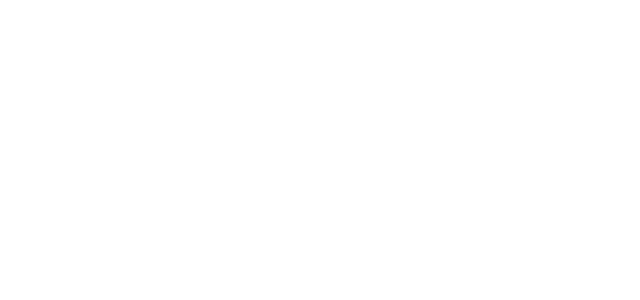
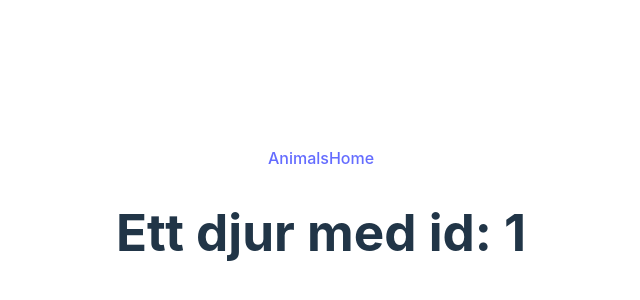
Before and after one commit to amandavalencia/react-the-zoo-amandavalencia, a React (Vite) app: page /Animal/1 in a window 1280 px wide. Shown: the part 180-480 px from the top of the page, without its empty margins (319-959 px from the left). Built offline with nearby package versions, Linux system fonts and the light colour scheme.

Commit message:
added fetch functionality

```diff
--- a/package.json
+++ b/package.json
@@ -11,7 +11,8 @@
   },
   "dependencies": {
     "react": "^18.2.0",
-    "react-dom": "^18.2.0"
+    "react-dom": "^18.2.0",
+    "react-router-dom": "^6.23.1"
   },
   "devDependencies": {
     "@types/react": "^18.2.15",
--- a/src/App.tsx
+++ b/src/App.tsx
@@ -1,11 +1,13 @@
 
+import { RouterProvider } from 'react-router-dom'
 import './App.css'
+import { router } from './Router'
 
 function App() {
 
   return (
     <>
-
+      <RouterProvider router={router}></RouterProvider>
     </>
   )
 }
--- /dev/null
+++ b/src/Router.tsx
@@ -0,0 +1,28 @@
+import { createBrowserRouter } from "react-router-dom";
+import { Layout } from "./pages/Layout";
+import { Home } from "./pages/Home";
+import { Animals } from "./pages/Animals";
+import { Animal } from "./pages/Animal";
+import { NotFound } from "./pages/NotFound";
+
+export const router = createBrowserRouter([
+  {
+    path: "/",
+    element: <Layout />,
+    children: [
+      {
+        path: "/",
+        element: <Home />,
+      },
+      {
+        path: "/Animals",
+        element: <Animals/>
+      },
+      {
+        path: "/Animal/:animalId",
+        element: <Animal/>
+      }
+    ],
+    errorElement: <NotFound/>
+  },
+]);
--- /dev/null
+++ b/src/pages/Animal.tsx
@@ -0,0 +1,10 @@
+import { useParams } from "react-router-dom";
+
+export const Animal = () => {
+  const { animalId } = useParams();
+  return (
+    <>
+      <h1>Ett djur med id: {animalId} </h1>
+    </>
+  );
+};
--- /dev/null
+++ b/src/pages/Animals.tsx
@@ -0,0 +1,11 @@
+
+export const Animals = () => {
+
+
+
+  return (
+    <>
+      <h1>Animals</h1>
+    </>
+  );
+};
--- /dev/null
+++ b/src/pages/Home.tsx
@@ -0,0 +1,11 @@
+
+
+export const Home = () => {
+
+
+    return <>
+    <h1>första sidan</h1>
+    </>
+
+
+}
--- /dev/null
+++ b/src/pages/Layout.tsx
@@ -0,0 +1,15 @@
+import { NavLink, Outlet } from "react-router-dom"
+
+export const Layout = () => {
+    return <>
+    <nav>
+
+        <NavLink to={"/Animals"}>Animals</NavLink>
+        <NavLink to={"/"}>Home</NavLink>
+
+    </nav>
+    <main>
+        <Outlet/>
+    </main>
+    </>
+}
--- /dev/null
+++ b/src/pages/NotFound.tsx
@@ -0,0 +1,20 @@
+import { useNavigate } from "react-router-dom";
+
+export const NotFound = () => {
+  const navigate = useNavigate();
+  const handleClickHome = () => {
+    navigate("/");
+  };
+  const handleClickAnimal = () => {
+    navigate("/animals");
+  };
+
+  return (
+    <>
+      <h1>Page Not Found!</h1>
+      <p>navigate back to Home page or Animals</p>
+      <button onClick={handleClickHome}>Home</button>
+      <button onClick={handleClickAnimal}>Animals</button>
+    </>
+  );
+};
```
Also changed, not shown: src/hook/useFetch.ts (added, +22 -0 lines), src/models/IZooAnimal.ts (added, +11 -0 lines), src/models/IZooResponse.ts (added, +14 -0 lines), 1 other file (tests, documents, lock files or other folders).
